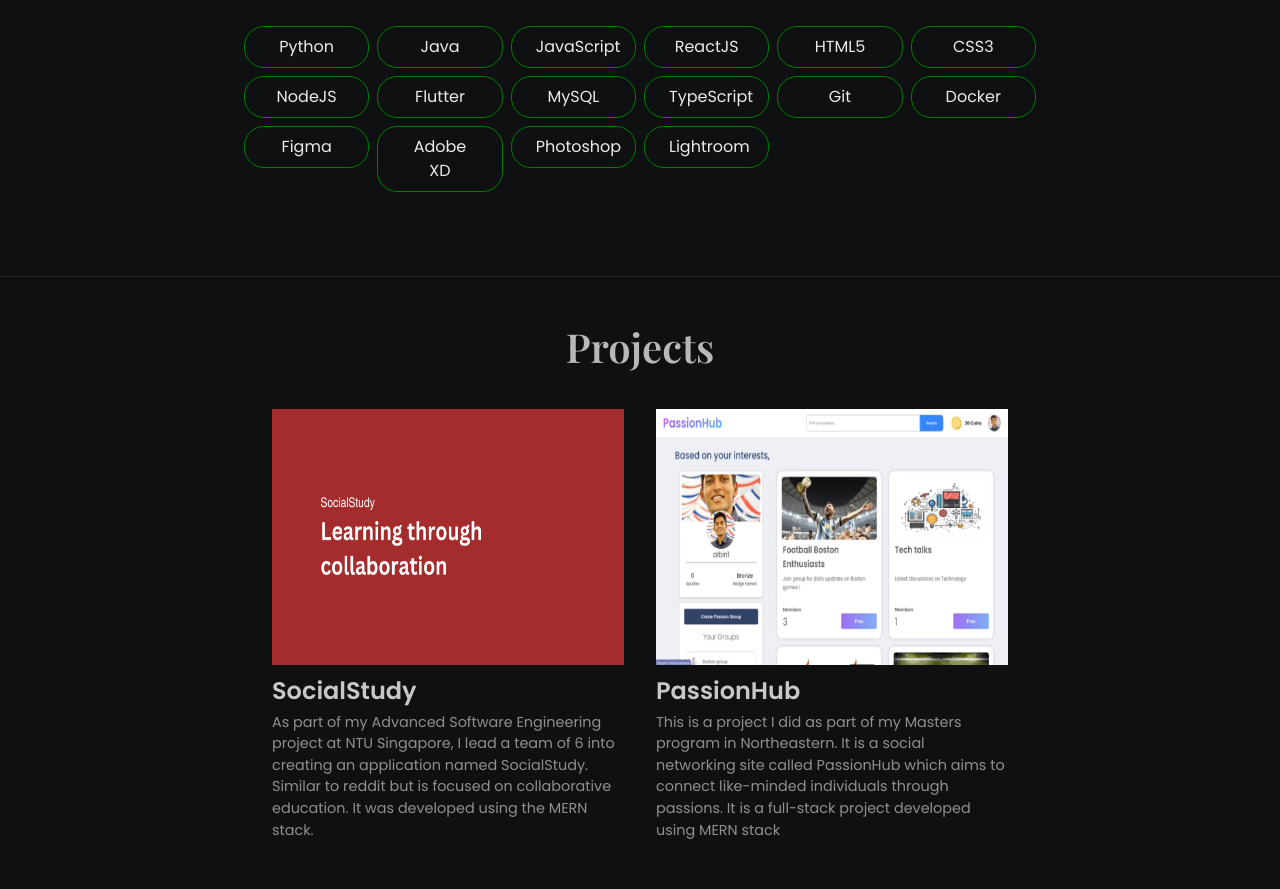
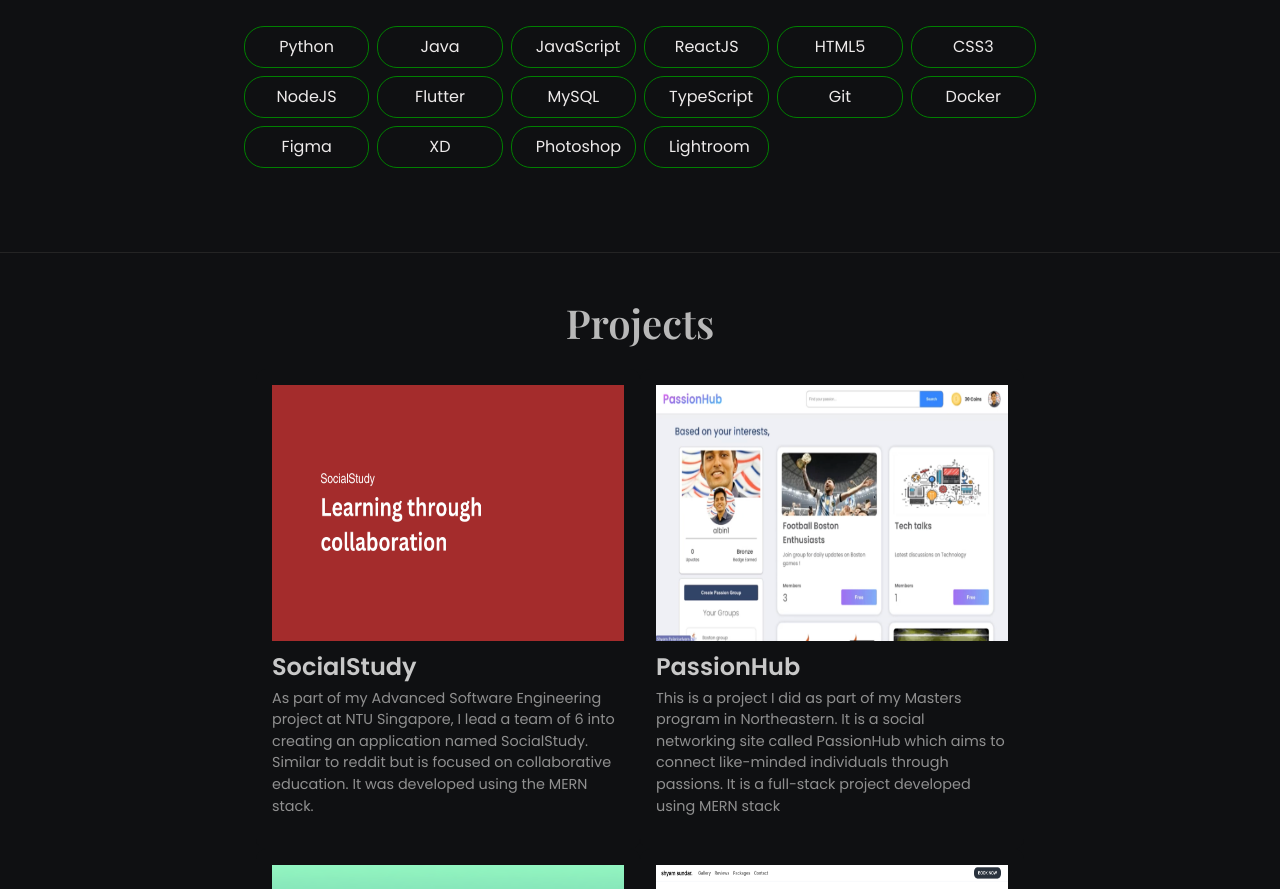
Before and after one commit to shyamsundarko/portfolioV2, a React (Create React App) app: page / in a window 1280 px wide. Shown: the part 4244-5133 px from the top of the page. Built offline with nearby package versions, Linux system fonts and the light colour scheme; a web font is replaced by a local one.

Commit message:
update styling

```diff
--- a/src/components/Skills.js
+++ b/src/components/Skills.js
@@ -65,7 +65,7 @@ const Skills = () => {
                     <Skill skill="Figma" />
                 </Grid>
                 <Grid item xs={3} md={3} lg={2}>
-                    <Skill skill="Adobe XD" />
+                    <Skill skill="XD" />
                 </Grid>
                 <Grid item xs={3} md={3} lg={2}>
                     <Skill skill="Photoshop" />
--- a/src/index.css
+++ b/src/index.css
@@ -8,7 +8,6 @@ body{
   background-color: #0d1015;
 }
 .mainContainer{
-  /* background-color: #101010; */
   overflow: hidden;
   padding: 0;
   transition: 0.05 ease-out;
@@ -449,7 +448,7 @@ a{
 
 
 
-@media (max-width: 959px){
+@media (max-width: 1200px){
 
   #aboutMeContainer p{
     width: 100%;
@@ -489,6 +488,8 @@ a{
 
 }
 
+
+
 @media (max-width: 1399px){
   #navigationBar{
     padding: 0;
@@ -507,7 +508,7 @@ a{
   }
   .navLink h6{
     padding: 2vh 0;
-    font-size: 3.5vmin;
+    font-size: 5vmin;
     font-weight: 500;
   }
 }
```
